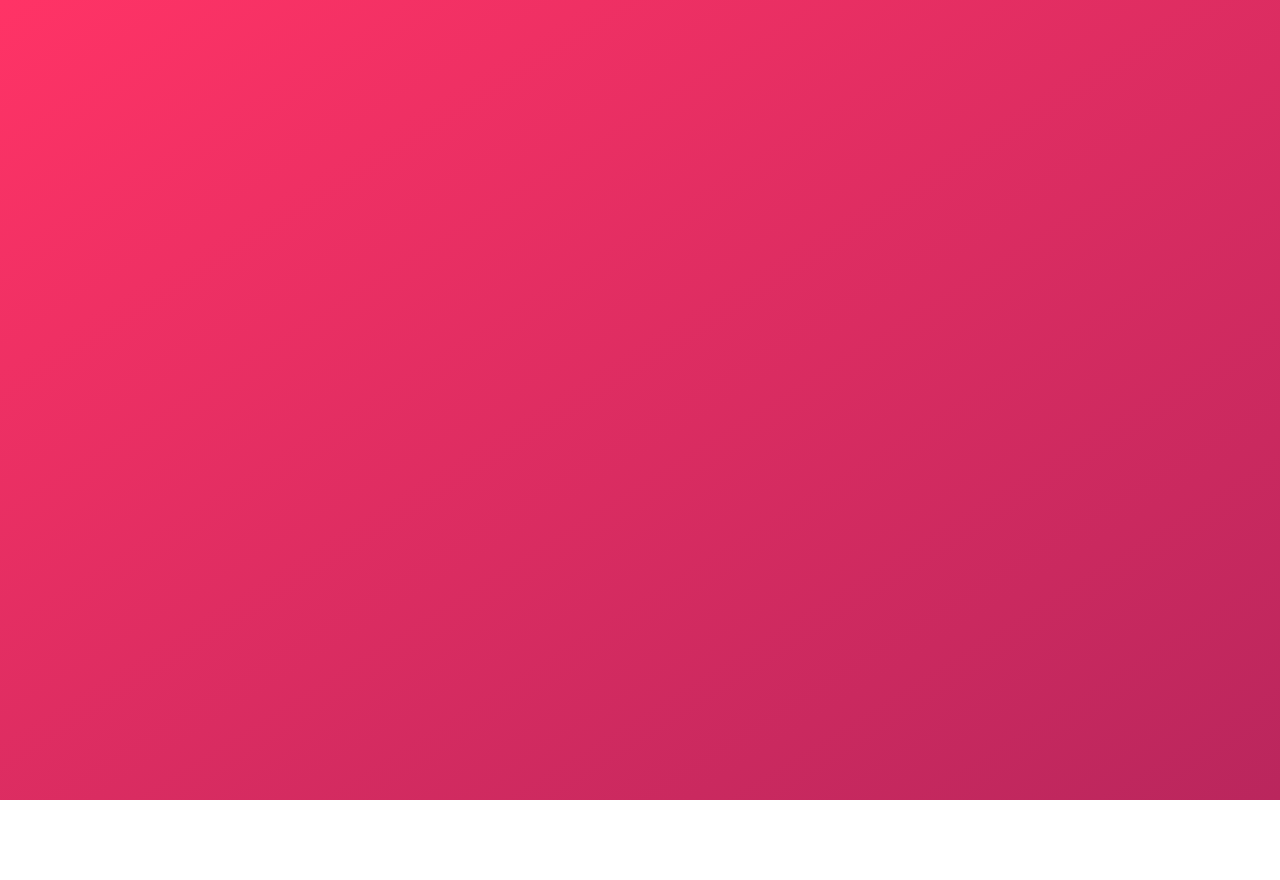
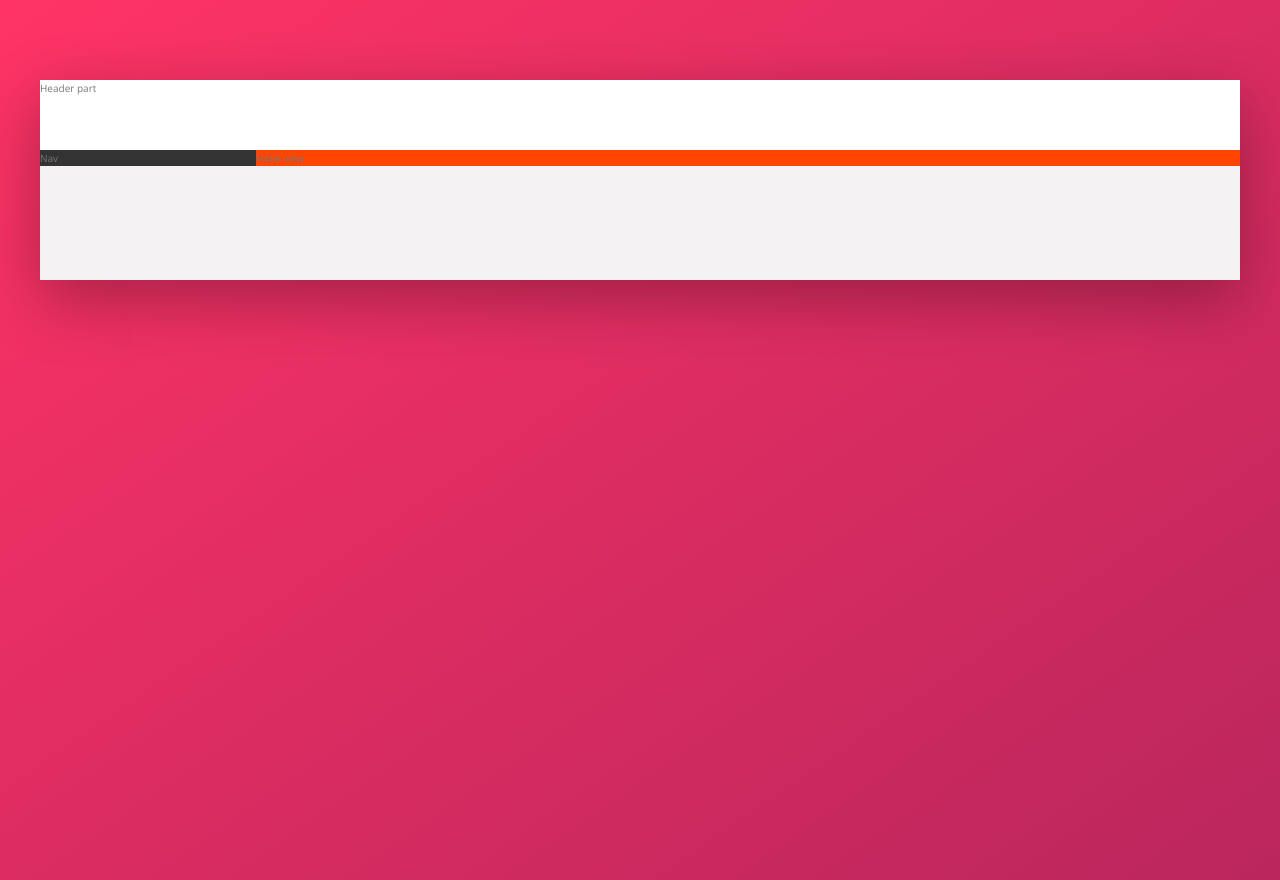
Before and after one commit to mkruneva/trillo, a website: page index.html in a window 1280 px wide. Before the commit the page ends 800 px from the top, so only its background shows below. Drawn offline with nearby package versions, Linux system fonts and the light colour scheme.

Commit message:
overall layout and readme

```diff
--- a/index.html
+++ b/index.html
@@ -11,6 +11,18 @@
         <title>trillo &mdash; Your all-in-one booking app</title>
     </head>
     <body>
-
+        <div class="container">
+            <header class="header">
+                Header part
+            </header>
+            <div class="content">
+                <nav class="sidebar">
+                    Nav
+                </nav>
+                <main class="hotel">
+                    Hotel view
+                </main>
+            </div>
+        </div>
     </body>
 </html>
--- a/package.json
+++ b/package.json
@@ -1,5 +1,5 @@
 {
-  "name": "Trillo",
+  "name": "trillo",
   "version": "1.0.0",
   "description": "Trillo",
   "main": "index.js",
@@ -21,5 +21,8 @@
     "node-sass": "^4.5.3",
     "npm-run-all": "^4.1.1",
     "postcss-cli": "^4.1.1"
+  },
+  "dependencies": {
+    "npm": "^5.8.0"
   }
 }
--- a/sass/_base.scss
+++ b/sass/_base.scss
@@ -13,12 +13,20 @@ $color-grey-dark-1: #333;
 $color-grey-dark-2: #777;
 $color-grey-dark-3: #999;
 
+$dark-shadow: 0 2rem 6rem rgba(0, 0, 0, 0.3);
 
 :root {
     --color-primary: #eb2f64;
     --color-primary-light: #FF3366;
     --color-primary-dark: #BA265D;
 }
+
+/* MIXINS */
+
+@mixin shadow-dark {
+    box-shadow: 0 2rem 6rem rgba(0, 0, 0, 0.3);
+}
+
 
 * {
     margin: 0;
--- a/sass/_layout.scss
+++ b/sass/_layout.scss
@@ -0,0 +1,32 @@
+.container {
+    max-width: 120rem;
+    margin: 8rem auto;
+    background-color: $color-grey-light-2;
+    box-shadow: $dark-shadow;
+
+    // @include shadow-dark; //mixin
+
+    min-height: 200px;
+}
+
+.header {
+    height: 7rem;
+    background-color: #fff;
+}
+
+.content {
+    display: flex;
+}
+
+.sidebar {
+    background-color: $color-grey-dark-1;
+
+    flex: 0 0 18%;  //grow shrink flex-basis
+}
+
+.hotel {
+    background-color: #fff;
+    background-color: orangered;
+
+    flex: 1;
+}
```
Also changed, not shown: css/style.css, 2 other files.
